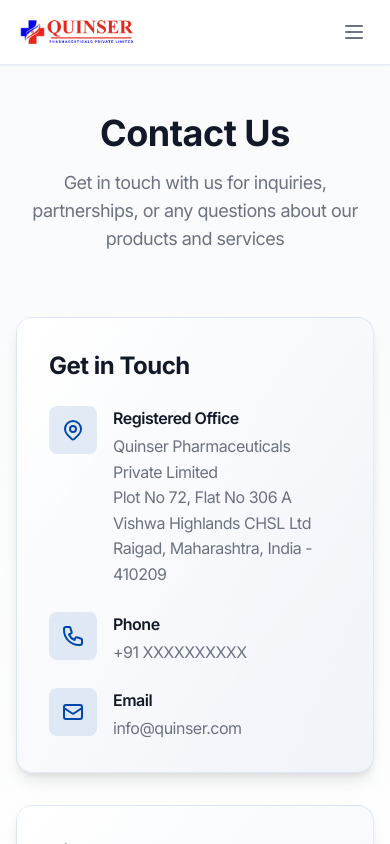
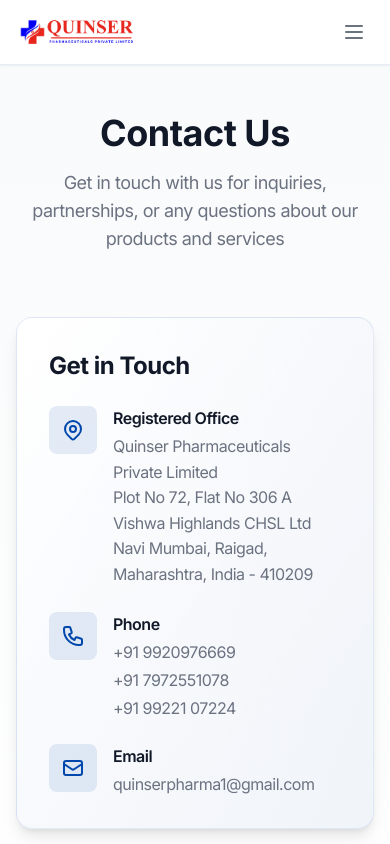
Before and after one commit to d29parkar/quinser-app, a React (Vite) app: page /contact in a window 390 px wide. Shown: the top 844 px of the page. Built offline with nearby package versions, Linux system fonts and the light colour scheme.

Commit message:
seo optimizations added in index.html, new seo files created,adress updated and navi mumbai added, kiran pimparkar location changed to india, email updated, phone numbers changed, company values text updated

```diff
--- a/index.html
+++ b/index.html
@@ -4,11 +4,75 @@
     <meta charset="UTF-8" />
     <link rel="icon" type="image/svg+xml" href="/favicon.svg" />
     <meta name="viewport" content="width=device-width, initial-scale=1.0" />
-    <meta name="description" content="Quinser Pharmaceuticals Pvt. Ltd. - Quality, Integrity and Service. Leading pharmaceutical company based in Raigad, India." />
+
+    <!-- Primary Meta Tags -->
+    <title>Quinser Pharmaceuticals Pvt. Ltd. | Quality, Integrity and Service</title>
+    <meta name="title" content="Quinser Pharmaceuticals Pvt. Ltd. | Quality, Integrity and Service" />
+    <meta name="description" content="Quinser Pharmaceuticals Private Limited - A leading pharmaceutical company in Navi Mumbai, India. 35 years of expertise in Quality, Integrity and Service. WHO-GMP certified manufacturing partners." />
+    <meta name="keywords" content="Quinser Pharmaceuticals, Quinser, pharmaceutical company India, Navi Mumbai pharmaceuticals, Quality Integrity Service, WHO-GMP pharmaceuticals, pharmaceutical wholesale, medical goods India, Raigad pharmaceuticals" />
+    <meta name="author" content="Quinser Pharmaceuticals Private Limited" />
+    <meta name="robots" content="index, follow" />
+    <link rel="canonical" href="https://quinser.vercel.app/" />
+
+    <!-- Open Graph / Facebook -->
+    <meta property="og:type" content="website" />
+    <meta property="og:url" content="https://quinser.vercel.app/" />
+    <meta property="og:title" content="Quinser Pharmaceuticals Pvt. Ltd. | Quality, Integrity and Service" />
+    <meta property="og:description" content="Quinser Pharmaceuticals Private Limited - A leading pharmaceutical company in Navi Mumbai, India. 35 years of expertise in Quality, Integrity and Service." />
+    <meta property="og:image" content="https://quinser.vercel.app/assets/logo.png" />
+    <meta property="og:site_name" content="Quinser Pharmaceuticals" />
+
+    <!-- Twitter -->
+    <meta property="twitter:card" content="summary_large_image" />
+    <meta property="twitter:url" content="https://quinser.vercel.app/" />
+    <meta property="twitter:title" content="Quinser Pharmaceuticals Pvt. Ltd. | Quality, Integrity and Service" />
+    <meta property="twitter:description" content="Quinser Pharmaceuticals Private Limited - A leading pharmaceutical company in Navi Mumbai, India. 35 years of expertise in Quality, Integrity and Service." />
+    <meta property="twitter:image" content="https://quinser.vercel.app/assets/logo.png" />
+
+    <!-- Fonts -->
     <link rel="preconnect" href="https://fonts.googleapis.com">
     <link rel="preconnect" href="https://fonts.gstatic.com" crossorigin>
     <link href="https://fonts.googleapis.com/css2?family=Inter:wght@400;500;600;700&family=Poppins:wght@400;500;600;700&display=swap" rel="stylesheet">
-    <title>Quinser Pharmaceuticals Pvt. Ltd. | Quality, Integrity and Service</title>
+
+    <!-- Structured Data -->
+    <script type="application/ld+json">
+    {
+      "@context": "https://schema.org",
+      "@type": "Organization",
+      "name": "Quinser Pharmaceuticals Private Limited",
+      "alternateName": "Quinser Pharmaceuticals",
+      "url": "https://quinser.vercel.app",
+      "logo": "https://quinser.vercel.app/assets/logo.png",
+      "description": "A leading pharmaceutical company in Navi Mumbai, India with 35 years of expertise. Committed to Quality, Integrity and Service.",
+      "address": {
+        "@type": "PostalAddress",
+        "streetAddress": "Plot No 72, Flat No 306 A, Vishwa Highlands CHSL Ltd",
+        "addressLocality": "Navi Mumbai",
+        "addressRegion": "Maharashtra",
+        "postalCode": "410209",
+        "addressCountry": "IN"
+      },
+      "contactPoint": [
+        {
+          "@type": "ContactPoint",
+          "telephone": "+91-9920976669",
+          "contactType": "customer service"
+        },
+        {
+          "@type": "ContactPoint",
+          "telephone": "+91-7972551078",
+          "contactType": "customer service"
+        },
+        {
+          "@type": "ContactPoint",
+          "telephone": "+91-9922107224",
+          "contactType": "customer service"
+        }
+      ],
+      "email": "quinserpharma1@gmail.com",
+      "sameAs": []
+    }
+    </script>
   </head>
   <body>
     <div id="root"></div>
--- a/src/components/Footer.jsx
+++ b/src/components/Footer.jsx
@@ -58,15 +58,25 @@
           <div>
             <h4 className="text-sm font-semibold text-text mb-4">Contact</h4>
             <ul className="space-y-2 text-text-secondary text-sm">
-              <li>Raigad, Maharashtra, India</li>
+              <li>Navi Mumbai, Raigad, Maharashtra, India</li>
               <li>
-                <a href="tel:+91XXXXXXXXXX" className="hover:text-primary transition-colors">
-                  +91 XXXXXXXXXX
+                <a href="tel:+919920976669" className="hover:text-primary transition-colors">
+                  +91 9920976669
                 </a>
               </li>
               <li>
-                <a href="mailto:info@quinser.com" className="hover:text-primary transition-colors">
-                  info@quinser.com
+                <a href="tel:+917972551078" className="hover:text-primary transition-colors">
+                  +91 7972551078
+                </a>
+              </li>
+              <li>
+                <a href="tel:+919922107224" className="hover:text-primary transition-colors">
+                  +91 99221 07224
+                </a>
+              </li>
+              <li>
+                <a href="mailto:quinserpharma1@gmail.com" className="hover:text-primary transition-colors">
+                  quinserpharma1@gmail.com
                 </a>
               </li>
             </ul>
--- a/src/pages/Contact.jsx
+++ b/src/pages/Contact.jsx
@@ -36,7 +36,7 @@
                       Quinser Pharmaceuticals Private Limited<br />
                       Plot No 72, Flat No 306 A<br />
                       Vishwa Highlands CHSL Ltd<br />
-                      Raigad, Maharashtra, India - 410209
+                      Navi Mumbai, Raigad, Maharashtra, India - 410209
                     </p>
                   </div>
                 </div>
@@ -49,9 +49,17 @@
                   </div>
                   <div>
                     <h3 className="font-semibold text-text mb-1">Phone</h3>
-                    <a href="tel:+91XXXXXXXXXX" className="text-text-secondary hover:text-primary transition-colors">
-                      +91 XXXXXXXXXX
-                    </a>
+                    <div className="space-y-1">
+                      <a href="tel:+919920976669" className="text-text-secondary hover:text-primary transition-colors block">
+                        +91 9920976669
+                      </a>
+                      <a href="tel:+917972551078" className="text-text-secondary hover:text-primary transition-colors block">
+                        +91 7972551078
+                      </a>
+                      <a href="tel:+919922107224" className="text-text-secondary hover:text-primary transition-colors block">
+                        +91 99221 07224
+                      </a>
+                    </div>
                   </div>
                 </div>
 
@@ -63,8 +71,8 @@
                   </div>
                   <div>
                     <h3 className="font-semibold text-text mb-1">Email</h3>
-                    <a href="mailto:info@quinser.com" className="text-text-secondary hover:text-primary transition-colors">
-                      info@quinser.com
+                    <a href="mailto:quinserpharma1@gmail.com" className="text-text-secondary hover:text-primary transition-colors">
+                      quinserpharma1@gmail.com
                     </a>
                   </div>
                 </div>
--- a/src/pages/Home.jsx
+++ b/src/pages/Home.jsx
@@ -11,7 +11,7 @@
     {
       name: "Kiran Sudhakar Pimparkar",
       designation: "Director",
-      location: "Jalgaon, India",
+      location: "India",
       bio: "Kiran has been in the pharmaceutical industry for 25 years. He started his career as a medical representative, climbing to the position of area development manager. He then started his own wholesale business, active in Maharashtra state of India. He brings extensive experience in marketing and distribution with a deep understanding of regional market dynamics and customer needs."
     },
     {
@@ -188,7 +188,7 @@
           </p>
           <p className="text-lg mt-1 text-gray-900 leading-relaxed">
             Plot No 72, Flat No 306 A, Vishwa Highlands CHSL Ltd,
-            Raigad, Maharashtra, India — 410209
+            Navi Mumbai, Raigad, Maharashtra, India — 410209
           </p>
         </div>
 
--- a/src/pages/Team.jsx
+++ b/src/pages/Team.jsx
@@ -10,7 +10,7 @@
       name: "Kiran Sudhakar Pimparkar",
       role: "Director",
       bio: "Kiran has been in the pharmaceutical industry for 25 years. He started his career as a medical representative, climbing to the position of area development manager. He then started his own wholesale business, active in Maharashtra state of India. He brings extensive experience in marketing and distribution with a deep understanding of regional market dynamics and customer needs.",
-      location: "Jalgaon, India"
+      location: "India"
     },
     {
       name: "Vishwanath Ananda Patil",
@@ -76,7 +76,7 @@
               </div>
               <h3 className="text-xl font-semibold text-text mb-3">Quality</h3>
               <p className="text-text-secondary">
-                Uncompromising commitment to the highest standards in every aspect of our operations.
+                Uncompromising commitment to the highest standards in every product we deliver.
               </p>
             </div>
             <div className="text-center">
@@ -94,7 +94,7 @@
               </div>
               <h3 className="text-xl font-semibold text-text mb-3">Service</h3>
               <p className="text-text-secondary">
-                Dedicated to serving our customers, partners, and communities with excellence.
+                Dedicated to serving the medical profession, trade partners and patients with excellence.
               </p>
             </div>
           </div>
```
Also changed, not shown: public/robots.txt (added), 1 other file (tests, documents, lock files or other folders).
